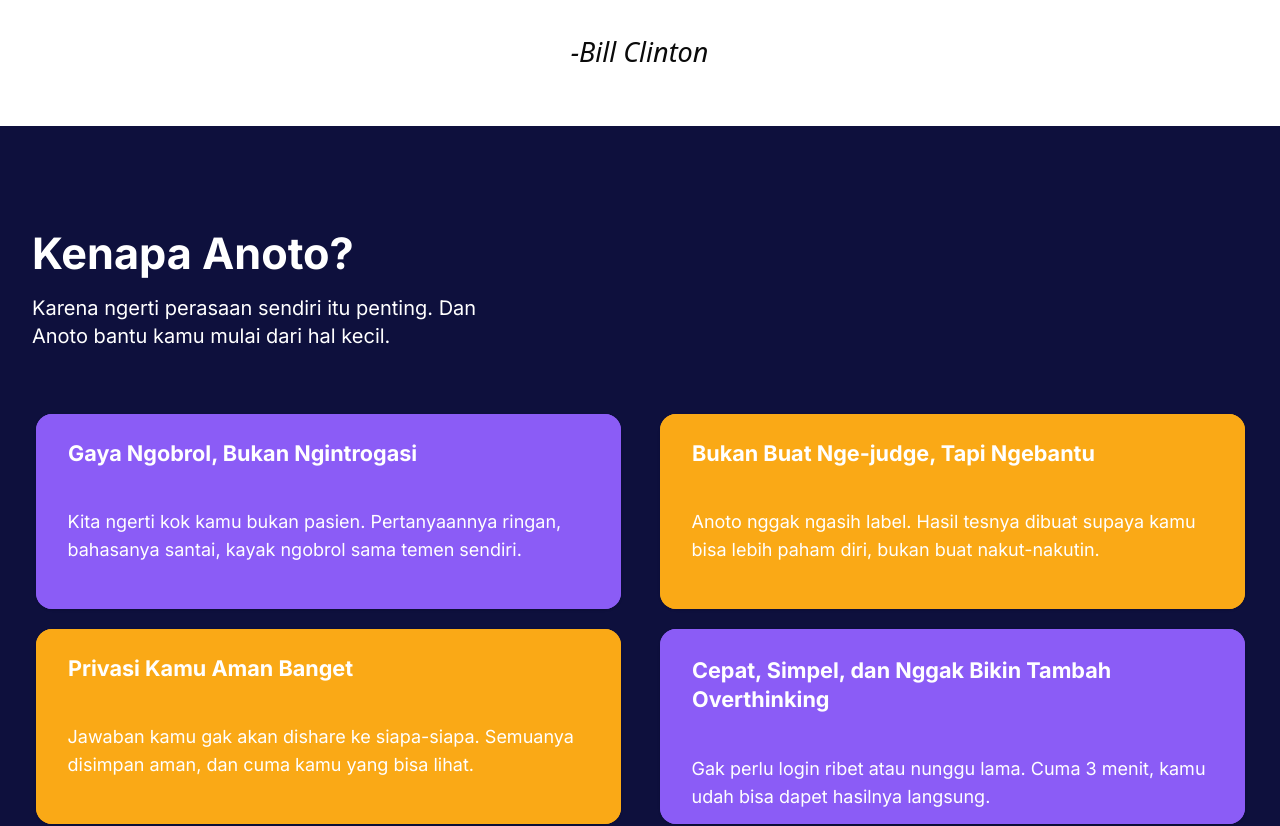
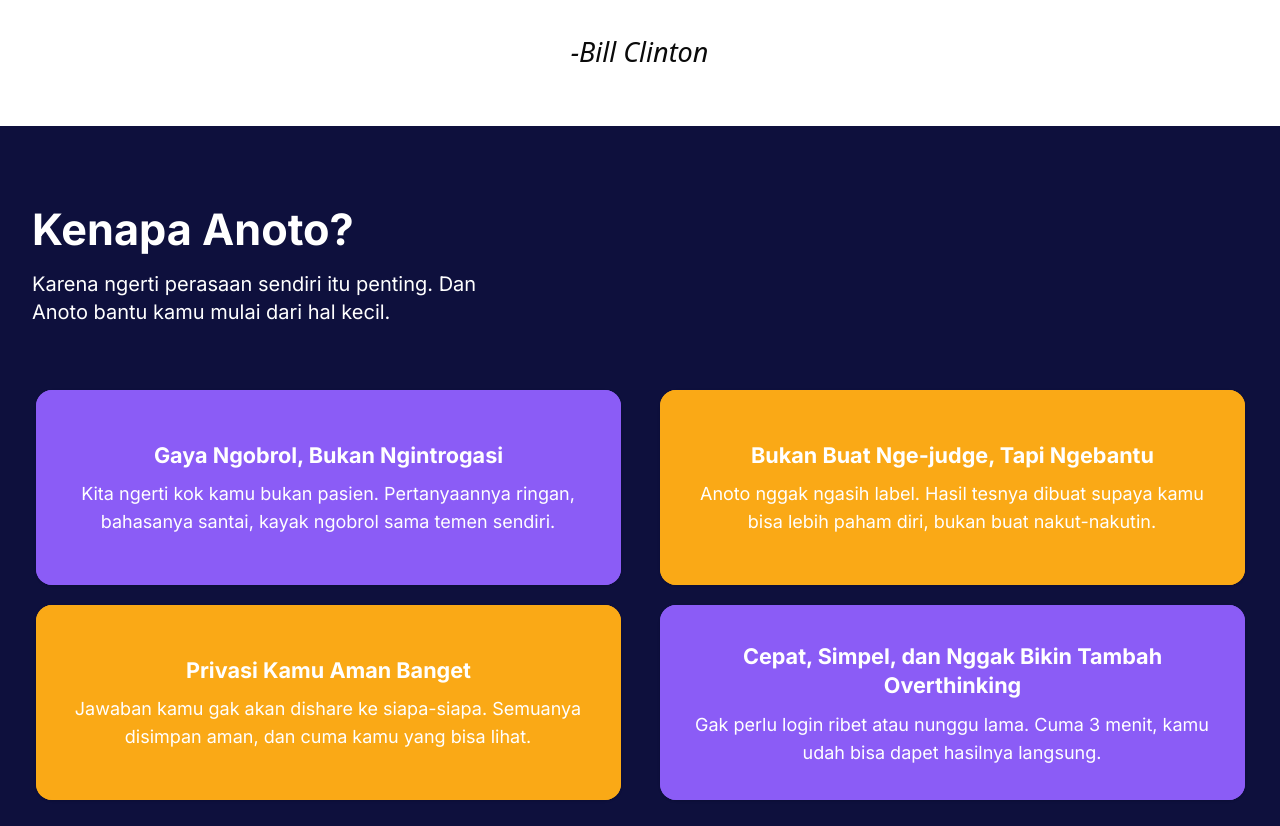
Before and after one commit to CP-Team-DBS/anoto-frontend, a Next.js app: page / in a window 1280 px wide. Shown: the part 2286-3112 px from the top of the page. Built offline with nearby package versions, Linux system fonts and the light colour scheme.

Commit message:
feat: enhance StepCard and FeatureCard components with improved styling and layout

```diff
--- a/src/app/test/page.tsx
+++ b/src/app/test/page.tsx
@@ -87,20 +87,20 @@ function StepCard({ step }: StepCardProps) {
   const textColor = "text-[#0E103D]";
 
   return (
-    <Card className={`text-center py-16 shadow-lg h-[360px] md:h-[400px] flex flex-col justify-center ${textColor}`}>
+    <Card className={`text-center py-20 shadow-lg h-[288px] md:h-[320px] flex flex-col justify-center ${textColor}`}>
       <CardHeader>
         <Image
           src={`/icons/${step.icon}`}
           alt={step.title}
-          width={100}
-          height={100}
+          width={26}
+          height={26}
           style={{ width: "auto", height: "auto" }}
-          className="mx-auto mb-5"
+          className="mx-auto mb-4"
         />
-        <h3 className={`text-2xl font-bold ${textColor}`}>{step.title}</h3>
+        <h3 className={`text-xl font-bold ${textColor}`}>{step.title}</h3>
       </CardHeader>
       <CardContent>
-        <p className={`text-md ${textColor}`}>{step.description}</p>
+        <p className={`text-sm ${textColor}`}>{step.description}</p>
       </CardContent>
     </Card>
   );
@@ -108,10 +108,10 @@ function StepCard({ step }: StepCardProps) {
 
 function StartButton() {
   return (
-    <div className="flex justify-center mt-16 pb-16">
+    <div className="flex justify-center mt-12 pb-12">
       <Button
-        size="lg"
-        className="bg-accent rounded-full mx-auto md:mx-0 hover:scale-105 transition-transform text-2xl px-8 py-8"
+        size="default"
+        className="bg-accent rounded-full mx-auto md:mx-0 hover:scale-105 transition-transform text-xl px-6 py-6"
         asChild
       >
         <Link href="/test/form">
--- a/src/components/landing/call-section.tsx
+++ b/src/components/landing/call-section.tsx
@@ -1,4 +1,4 @@
-import { Card, CardContent, CardHeader, CardTitle } from "@/components/ui/card";
+import {Card} from "@/components/ui/card";
 import Container from "../ui/container";
 import * as motion from "motion/react-client";
 
@@ -94,13 +94,11 @@ const FeatureCard = ({ title, description, bgColor, delay, index }: FeatureCardP
 			style={cardProps.dimensions}
 			className={cardProps.className}
 		>
-			<Card className={cardProps.className}>
-				<CardHeader className="pb-2 px-8">
-					<CardTitle className="text-2xl font-bold transform scale-90 origin-left">{title}</CardTitle>
-				</CardHeader>
-				<CardContent className="text-lg pt-0 px-8 pb-7">
-					{description}
-				</CardContent>
+			<Card className={`${cardProps.className} flex flex-col justify-center items-center text-center transform transition-all duration-700 hover:scale-105 hover:shadow-xl`}>
+				<div className="px-8 py-4 space-y-2">
+					<h3 className="text-2xl font-bold transform scale-90 animate-fade-in">{title}</h3>
+					<p className="text-lg animate-fade-in-delay">{description}</p>
+				</div>
 			</Card>
 		</motion.div>
 	);
@@ -109,7 +107,7 @@ const FeatureCard = ({ title, description, bgColor, delay, index }: FeatureCardP
 export default function CallSection() {
 	return (
 		<section className={`bg-[${UI_CONSTANTS.colors.background}] font-sans overflow-hidden`}>
-			<Container className="py-26">
+			<Container className="py-20">
 				<SectionHeading />
 
 				<div className="grid grid-cols-1 md:grid-cols-2 gap-x-8 gap-y-5 mt-16 place-items-center">
```
